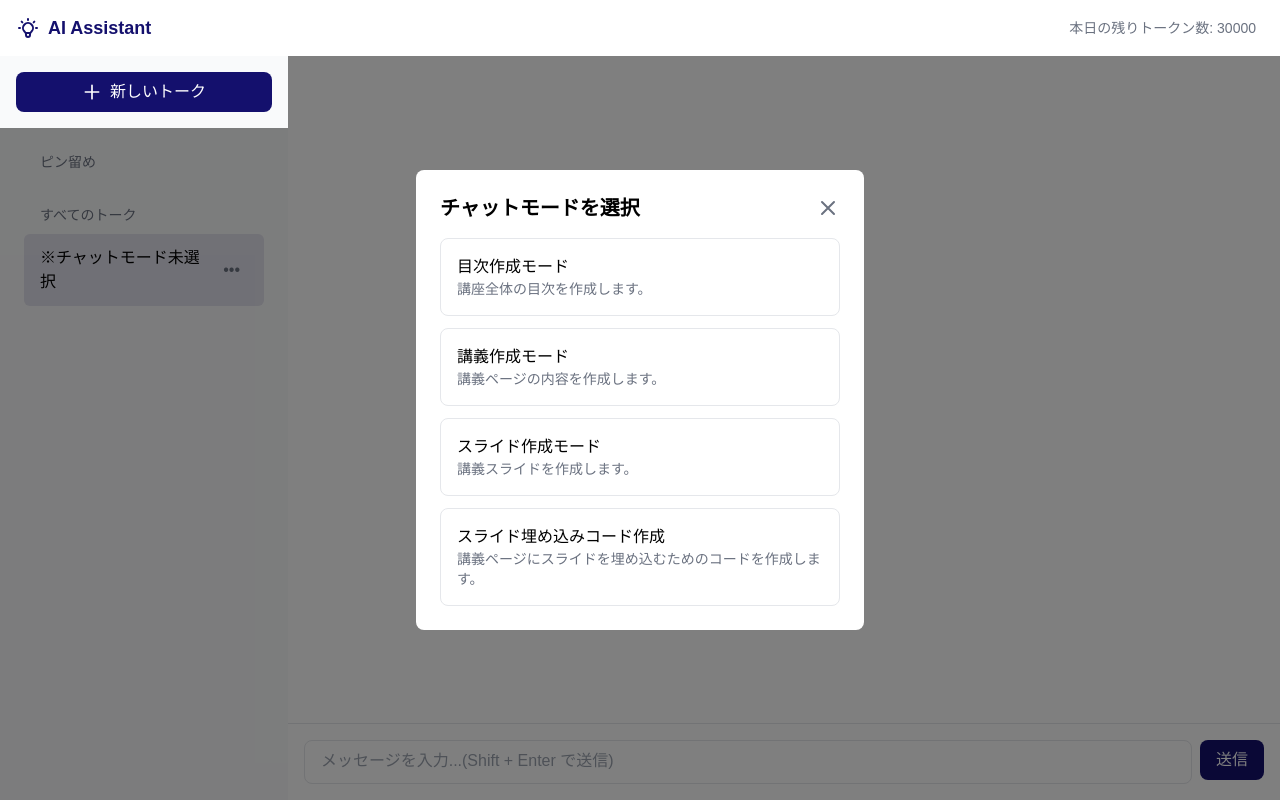
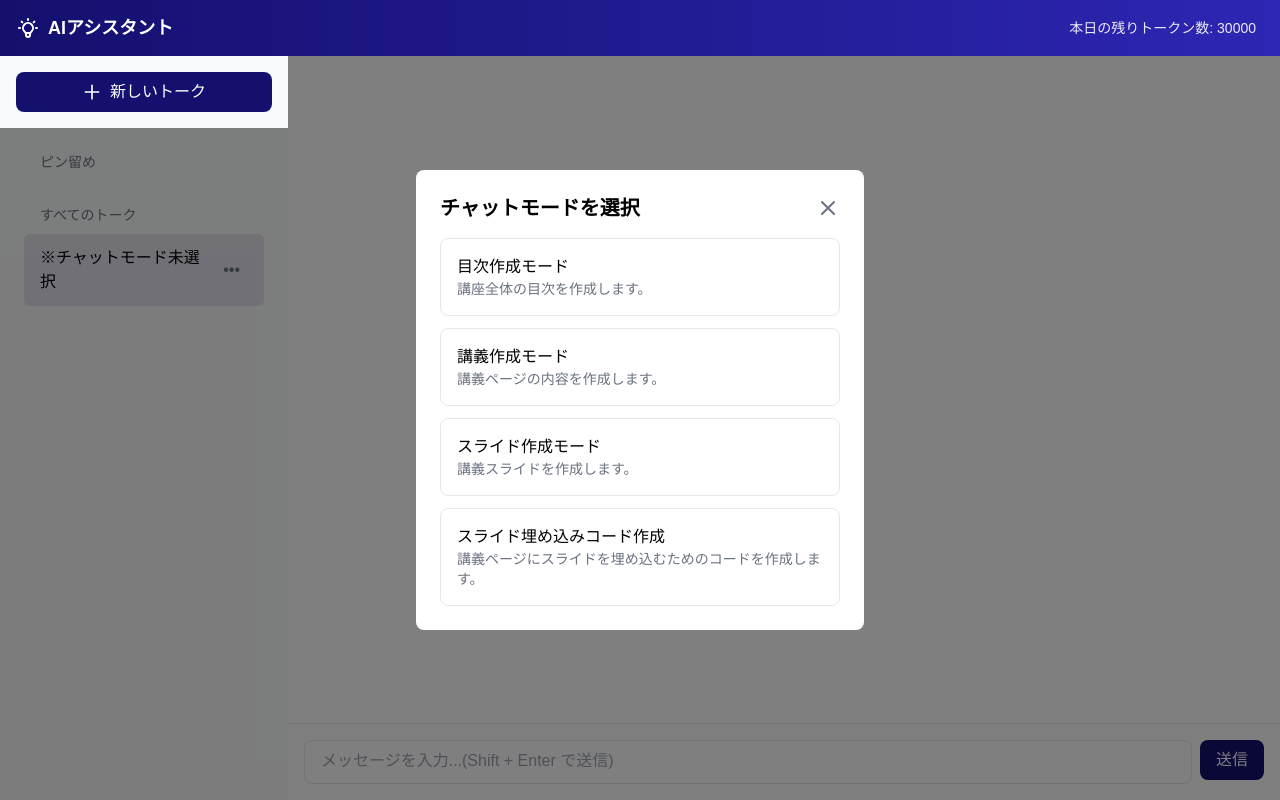
Before and after one commit to GitSATOMasashi/ai_assistant, a FastAPI app: page / in a window 1280 px wide. Run offline with FastAPI, Linux system fonts and the light colour scheme; some libraries are stand-ins or nearby versions.

Commit message:
style: ヘッダーにグラデーションを追加
- ヘッダーの背景色をグラデーションに変更
- テキストの視認性を向上
- 区切り線の透明度を調整

Changes:
- templates/index.html:
  - linear-gradient(90deg, #14106d, #2d26b4)を実装
  - テキストカラーを白に変更
  - 区切り線を半透明に設定
  - トークン表示の視認性を改善

Design:
- プライマリーカラー(#14106d)からセカンダリーカラー(#2d26b4)へのグラデーション
- テキストの視認性を考慮した配色調整
- モダンでプロフェッショナルな印象を強化

```diff
--- a/templates/index.html
+++ b/templates/index.html
@@ -24,22 +24,22 @@
     </head>
     <body class="bg-white">
         <!-- ヘッダーを追加 -->
-        <header class="fixed top-0 left-0 right-0 h-14 bg-white border-b z-50 flex items-center">
-            <div class="w-72 px-4 border-r h-full flex items-center">
+        <header class="fixed top-0 left-0 right-0 h-14 border-b z-50 flex items-center bg-gradient-to-r from-[#14106d] to-[#2d26b4]">
+            <div class="w-72 px-4 border-r h-full flex items-center border-white/10">
                 <div class="flex items-center space-x-2">
                     <!-- ロゴアイコン -->
-                    <svg class="w-6 h-6 text-primary" fill="none" stroke="currentColor" viewBox="0 0 24 24">
+                    <svg class="w-6 h-6 text-white" fill="none" stroke="currentColor" viewBox="0 0 24 24">
                         <path stroke-linecap="round" stroke-linejoin="round" stroke-width="2"
                             d="M9.663 17h4.673M12 3v1m6.364 1.636l-.707.707M21 12h-1M4 12H3m3.343-5.657l-.707-.707m2.828 9.9a5 5 0 117.072 0l-.548.547A3.374 3.374 0 0014 18.469V19a2 2 0 11-4 0v-.531c0-.895-.356-1.754-.988-2.386l-.548-.547z"/>
                     </svg>
-                    <span class="text-lg font-bold text-primary">AI Assistant</span>
+                    <span class="text-lg font-bold text-white">AIアシスタント</span>
                 </div>
             </div>
             <div class="flex-1 px-6 flex justify-between items-center">
-                <div class="text-sm text-gray-500">
+                <div class="text-sm text-white/70">
                     <!-- 必要に応じて追加のヘッダー情報 -->
                 </div>
-                <div class="text-sm text-gray-500">
+                <div class="text-sm text-white/90">
                     本日の残りトークン数: <span id="remainingTokens">30000</span>
                 </div>
             </div>
```
